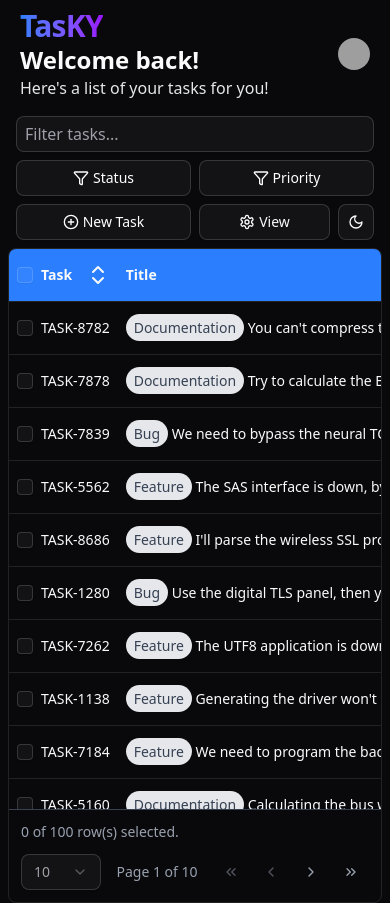
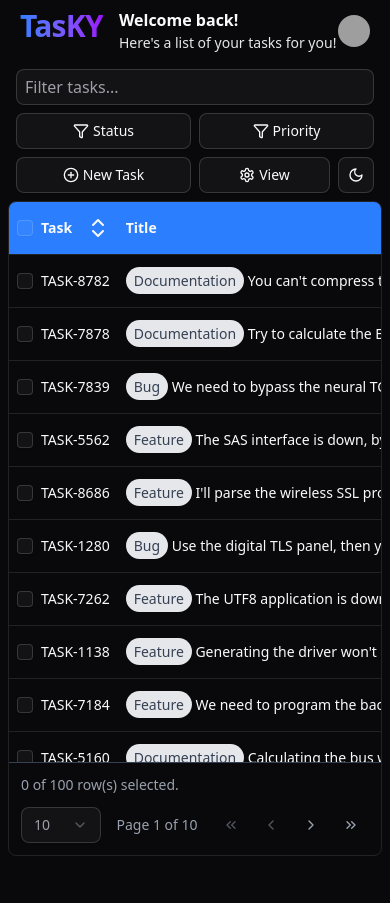
Before and after one commit to samuel-k-w/tasky-task-mgmt-react, a React (Vite) app in the folder frontend/: page / in a window 390 px wide. After the commit the page ends 856 px from the top, so only its background shows below. Built offline with nearby package versions, Linux system fonts and the light colour scheme; grey boxes are pictures that could not be loaded.

Commit message:
optimize header form mobile view

```diff
--- a/frontend/src/components/Header.tsx
+++ b/frontend/src/components/Header.tsx
@@ -13,7 +13,7 @@ const Header = () => {
   return (
     <header className="flex flex-col justify-between items-center p-2 md:p-4 w-full">
       <div className="flex justify-between items-center px-3 w-full">
-        <div className="md:flex gap-4">
+        <div className="flex gap-4">
           <Link
             to="/"
             className="text-3xl sm:text-4xl md:text-5xl font-extrabold tracking-tight text-primary cursor-pointer"
@@ -23,8 +23,8 @@ const Header = () => {
             </span>
           </Link>
           <div>
-            <h2 className="text-2xl font-bold">Welcome back!</h2>
-            <p className="text-gray-200">
+            <h2 className="sm:text-3xl md:text-4xl font-bold">Welcome back!</h2>
+            <p className="text-gray-200 text-[14px] md:text-2xl">
               Here's a list of your tasks for you!
             </p>
           </div>
@@ -51,14 +51,14 @@ const Header = () => {
         </div>
         <Button
           variant="outline"
-          className="flex items-center gap-1 w-full sm:w-auto bg-purple-500 hover:bg-purple-400 text-white"
+          className="flex items-center gap-1 w-full sm:w-auto bg-purple-500 hover:bg-purple-400 tex"
         >
           <Filter size={16} /> Status
         </Button>
 
         <Button
           variant={"outline"}
-          className="flex items-center gap-1 w-full sm:w-auto bg-purple-500 hover:bg-purple-400 text-white"
+          className="flex items-center gap-1 w-full sm:w-auto bg-purple-500 hover:bg-purple-400 tex"
         >
           <Filter size={16} /> Priority
         </Button>
@@ -66,7 +66,7 @@ const Header = () => {
         <Link to="/create" className="w-full sm:w-auto">
           <Button
             variant="outline"
-            className="flex items-center gap-1 w-full sm:w-auto bg-purple-500 hover:bg-purple-400 text-white"
+            className="flex items-center gap-1 w-full sm:w-auto bg-purple-500 hover:bg-purple-400 tex"
           >
             <PlusCircle size={16} />
             New Task
```
